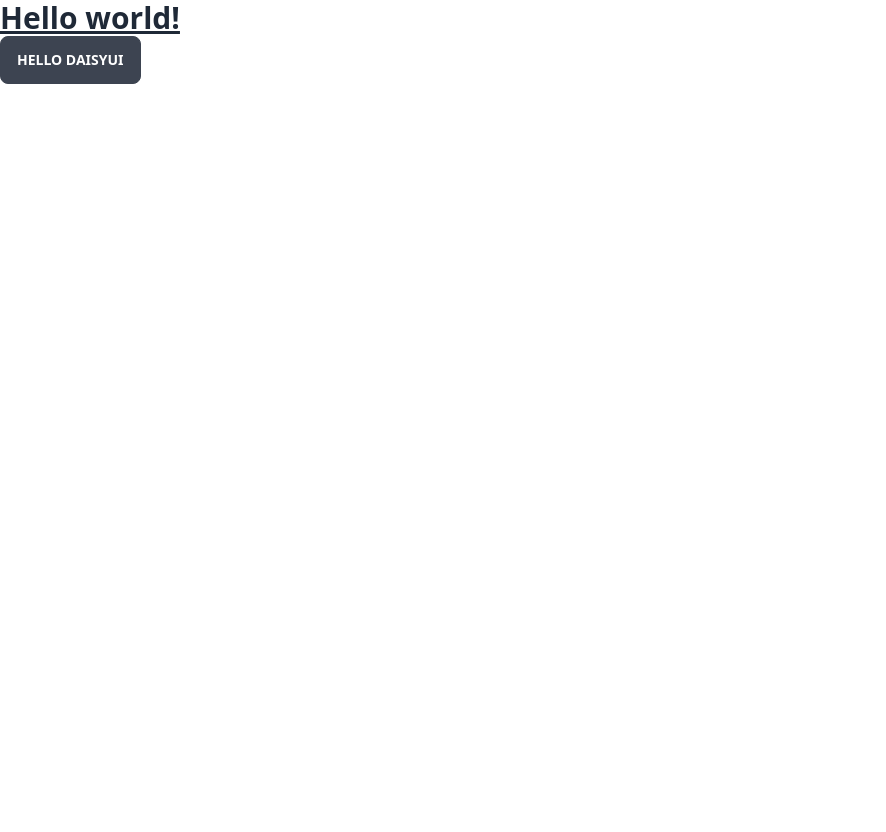
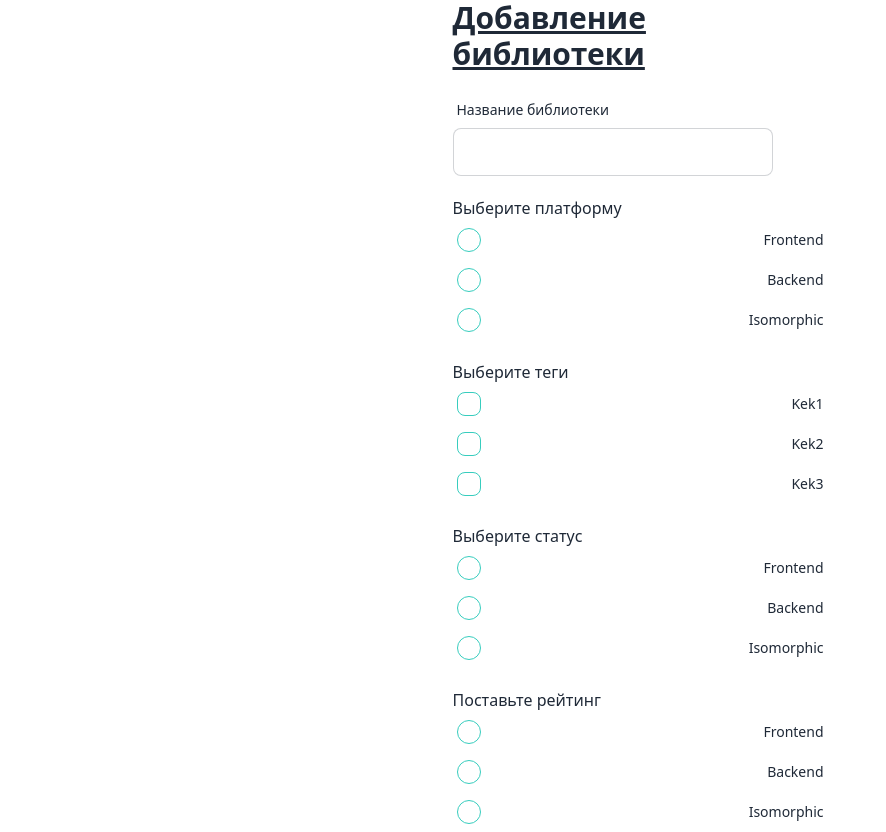
Before and after one commit to ArtemKlyuev/js-libs-tg-bot, a React (Vite) app in the folder packages/client/: page / in a window 1280 px wide. Shown: the whole page, without its empty margins (0-886 px from the left). Before the commit the page ends 800 px from the top, so only its background shows below. Built offline with nearby package versions, Linux system fonts and the light colour scheme.

Commit message:
feat: add components

```diff
--- a/packages/client/src/App.tsx
+++ b/packages/client/src/App.tsx
@@ -1,8 +1,33 @@
+import { Checkbox, Fieldset, Input, InputLabel, Radio } from './components';
+
 export const App = () => {
   return (
-    <>
-      <h1 className="text-3xl font-bold underline">Hello world!</h1>
-      <button className="btn">Hello daisyUI</button>
-    </>
+    <main className="artboard phone-2 m-auto grid gap-[20px]">
+      <h1 className="text-3xl font-bold underline">Добавление библиотеки</h1>
+      <div className="form-control w-full max-w-xs">
+        <InputLabel label="Название библиотеки" />
+        <Input />
+      </div>
+      <Fieldset label="Выберите платформу">
+        <Radio name="platform" value="frontend" label="Frontend" />
+        <Radio name="platform" value="backend" label="Backend" />
+        <Radio name="platform" value="isomorphic" label="Isomorphic" />
+      </Fieldset>
+      <Fieldset label="Выберите теги">
+        <Checkbox value="kek1" label="Kek1" />
+        <Checkbox value="kek2" label="Kek2" />
+        <Checkbox value="kek3" label="Kek3" />
+      </Fieldset>
+      <Fieldset label="Выберите статус">
+        <Radio name="status" value="frontend" label="Frontend" />
+        <Radio name="status" value="backend" label="Backend" />
+        <Radio name="status" value="isomorphic" label="Isomorphic" />
+      </Fieldset>
+      <Fieldset label="Поставьте рейтинг">
+        <Radio name="rating" value="frontend" label="Frontend" />
+        <Radio name="rating" value="backend" label="Backend" />
+        <Radio name="rating" value="isomorphic" label="Isomorphic" />
+      </Fieldset>
+    </main>
   );
 };
--- /dev/null
+++ b/packages/client/src/components/Checkbox/Checkbox.tsx
@@ -0,0 +1,21 @@
+import { ChangeEvent, forwardRef } from 'react';
+
+interface Props {
+  checked: boolean;
+  value: string;
+  onChange: (e: ChangeEvent<HTMLInputElement>) => void;
+  id?: string;
+  name?: string;
+  label?: string;
+}
+
+export const Checkbox = forwardRef<HTMLInputElement, Props>(({ label, ...props }, ref) => {
+  return (
+    <div className="form-control">
+      <label className="label cursor-pointer">
+        <input ref={ref} type="checkbox" className="checkbox checkbox-accent" {...props} />
+        <span className="label-text">{label}</span>
+      </label>
+    </div>
+  );
+});
--- /dev/null
+++ b/packages/client/src/components/Checkbox/index.ts
@@ -0,0 +1 @@
+export * from './Checkbox';
--- /dev/null
+++ b/packages/client/src/components/Fieldset/Fieldset.tsx
@@ -0,0 +1,13 @@
+interface Props {
+  label: string;
+  children: React.ReactNode;
+}
+
+export const Fieldset = ({ children, label }: Props) => {
+  return (
+    <fieldset>
+      <legend>{label}</legend>
+      {children}
+    </fieldset>
+  );
+};
--- /dev/null
+++ b/packages/client/src/components/Fieldset/index.ts
@@ -0,0 +1 @@
+export * from './Fieldset';
--- /dev/null
+++ b/packages/client/src/components/Input/Input.tsx
@@ -0,0 +1,16 @@
+import { forwardRef } from 'react';
+
+interface Props {
+  placeholder?: string;
+}
+
+export const Input = forwardRef<HTMLInputElement, Props>(({ placeholder }, ref) => {
+  return (
+    <input
+      ref={ref}
+      type="text"
+      placeholder={placeholder}
+      className="input input-bordered w-full max-w-xs"
+    />
+  );
+});
--- /dev/null
+++ b/packages/client/src/components/Input/index.ts
@@ -0,0 +1 @@
+export * from './Input';
--- /dev/null
+++ b/packages/client/src/components/InputLabel/InputLabel.tsx
@@ -0,0 +1,11 @@
+interface Props {
+  label: string;
+}
+
+export const InputLabel = ({ label }: Props) => {
+  return (
+    <label className="label">
+      <span className="label-text">{label}</span>
+    </label>
+  );
+};
--- /dev/null
+++ b/packages/client/src/components/InputLabel/index.ts
@@ -0,0 +1 @@
+export * from './InputLabel';
--- /dev/null
+++ b/packages/client/src/components/Radio/Radio.tsx
@@ -0,0 +1,21 @@
+import { ChangeEvent, forwardRef } from 'react';
+
+interface Props {
+  checked: boolean;
+  value: string;
+  onChange: (e: ChangeEvent<HTMLInputElement>) => void;
+  id?: string;
+  name?: string;
+  label?: string;
+}
+
+export const Radio = forwardRef<HTMLInputElement, Props>(({ label, ...props }, ref) => {
+  return (
+    <div className="form-control">
+      <label className="label cursor-pointer">
+        <input ref={ref} type="radio" className="radio radio-accent" {...props} />
+        <span className="label-text">{label}</span>
+      </label>
+    </div>
+  );
+});
--- /dev/null
+++ b/packages/client/src/components/Radio/index.ts
@@ -0,0 +1 @@
+export * from './Radio';
--- /dev/null
+++ b/packages/client/src/components/index.ts
@@ -0,0 +1,5 @@
+export * from './Checkbox';
+export * from './Fieldset';
+export * from './Input';
+export * from './InputLabel';
+export * from './Radio';
```
